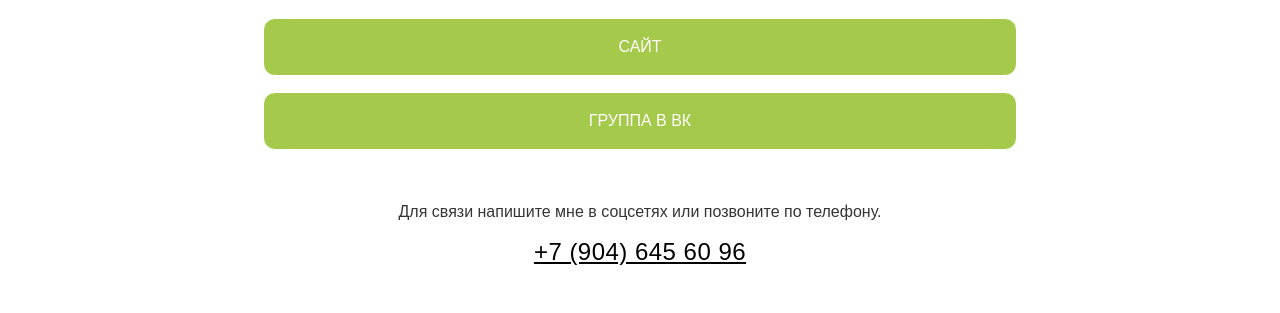
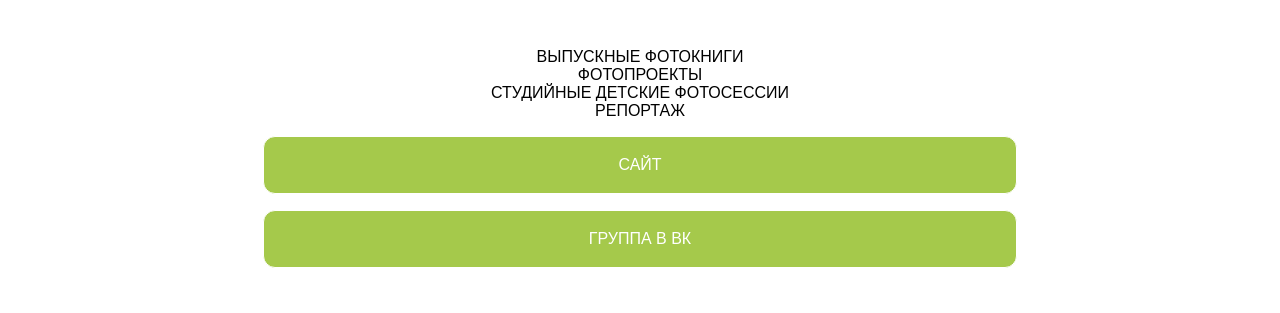
Before and after one commit to marina-bo/marina-bo.github.io, a plain HTML site: page index.html in a window 1280 px wide. Shown: the part 477-790 px from the top of the page. Drawn offline with Linux system fonts and the light colour scheme.

Commit message:
Update index.html

```diff
--- a/index.html
+++ b/index.html
@@ -6,7 +6,7 @@
     <meta name="keywords" content="">
     <meta name="description"
           content="Детская фотомастерская в Санкт-Петербурге: ВЫПУСКНЫЕ АЛЬБОМЫ, ДЕТСКИЙ САД, МЛАДШАЯ ШКОЛА, РЕПОРТАЖ, ОТЗЫВЫ...">
-    <meta property="og:title" content="ссылки">
+    <meta property="og:title" content="Выпускной альбом в Санкт-Петербурге">
     <meta property="og:description" content="Фотограф в Санкт-Петербурге">
     <meta property="og:url" content="https://marinaboksh.github.io">
     <meta property="og:type" content="website">
@@ -35,6 +35,12 @@
 
 <p style="text-align: center;font-family:'Arial', 'Helvetica',sans-serif;"><a href="https://fotokids.marinabo.ru"><img src="./src/logo.png" alt="" width="90%"></a></p><style></style>
 
+   <p style="text-align: center; font-size: 12px; font-family:'Arial', 'Helvetica',sans-serif;"><br></p><p style="text-align: center;font-family:'Arial', 'Helvetica',sans-serif;">ВЫПУСКНЫЕ ФОТОКНИГИ<br>
+ФОТОПРОЕКТЫ<br>
+СТУДИЙНЫЕ ДЕТСКИЕ ФОТОСЕССИИ <br>
+РЕПОРТАЖ<br>
+</p>
+
 <p style="text-align: center;font-family:'Arial', 'Helvetica',sans-serif;"><a class="iksweb" href="https://fotokids.marinabo.ru" title="www.fotokids.marinabo.ru">САЙТ</a></p><p style="line-height: 19.5px; text-align: center; font-family: Arial, Helvetica, sans-serif;">
 
 </p><p style="text-align: center;font-family:'Arial', 'Helvetica',sans-serif;"><a class="iksweb" href="https://vk.com/klassfoto_kids" title="www.fotokids.marinabo.ru">ГРУППА В ВК</a>
```
